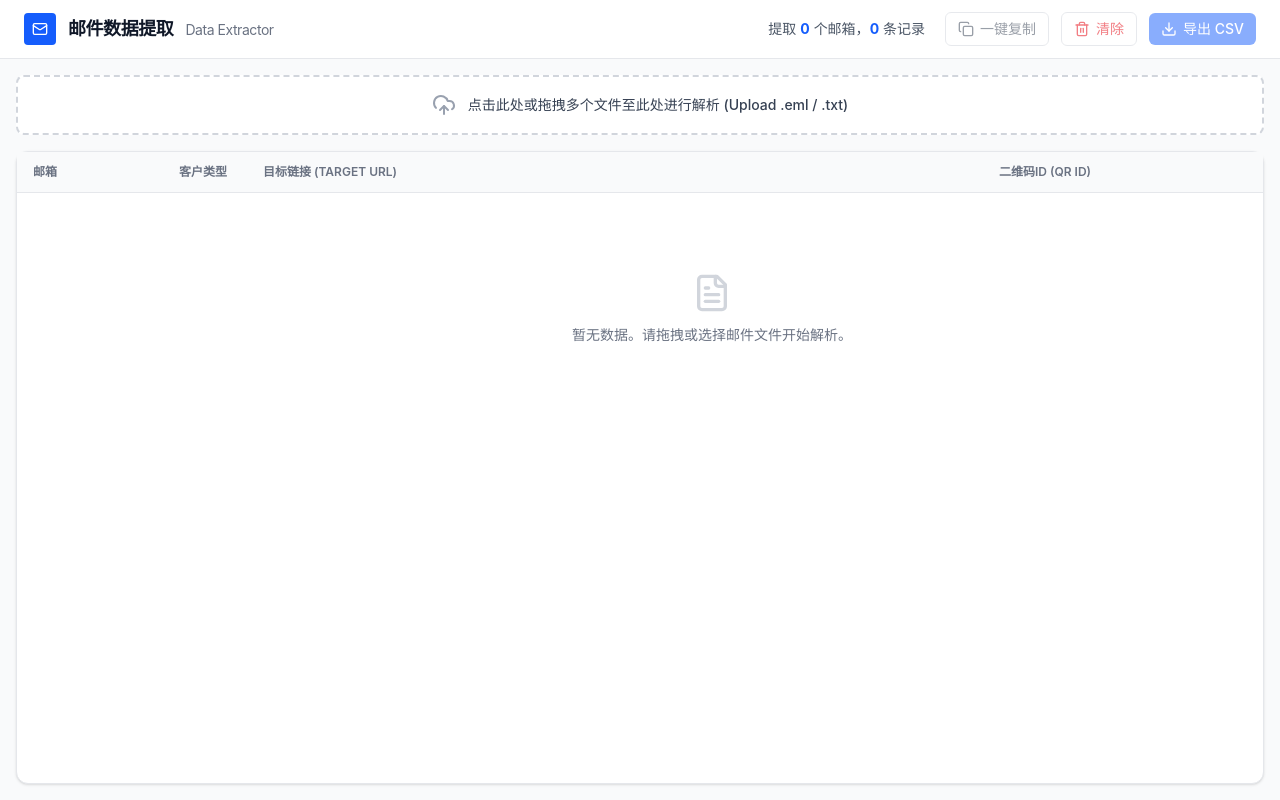
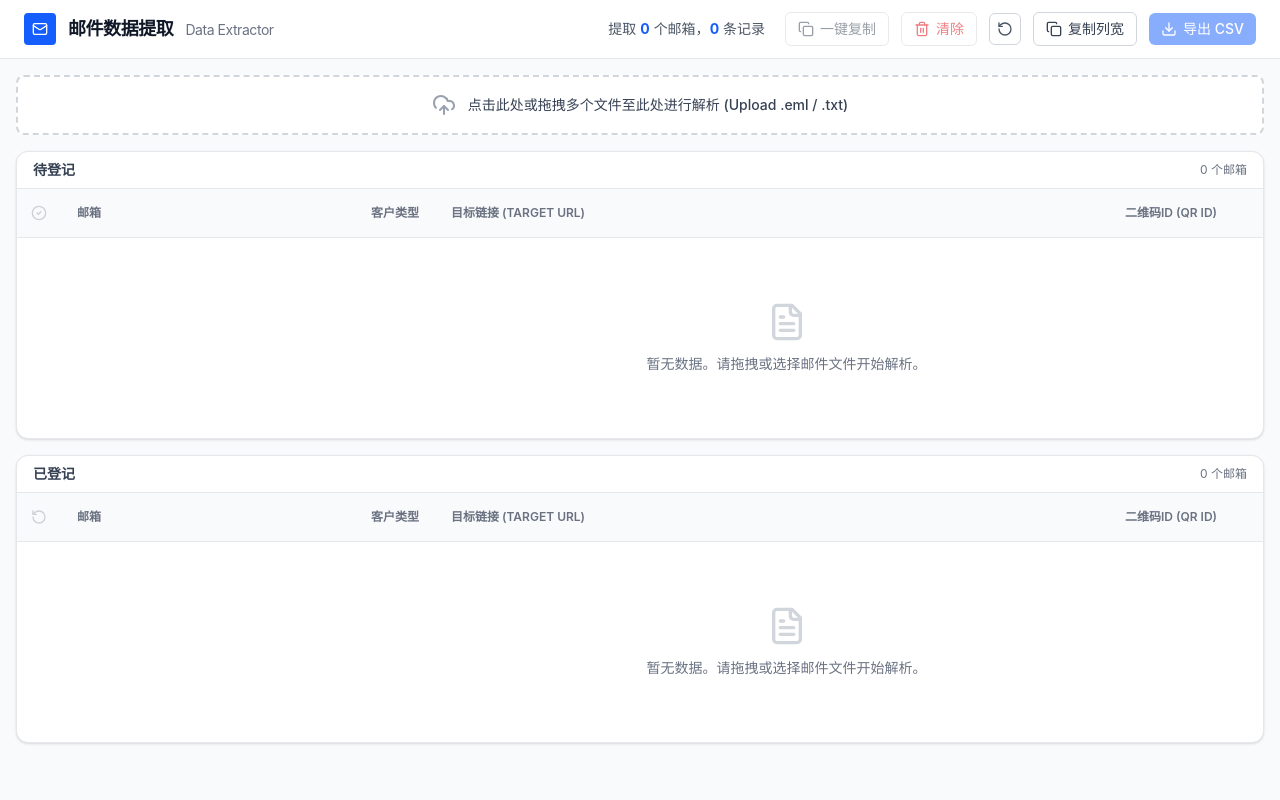
Before and after one commit to HJR2HJR/email-extractor-analyzer, a React (Vite) app: page / in a window 1280 px wide. Built offline with nearby package versions, Linux system fonts and the light colour scheme.

Commit message:
Add registration workflow and fix quoted-printable parsing

```diff
--- a/src/App.tsx
+++ b/src/App.tsx
@@ -1,7 +1,27 @@
 import React, { useCallback, useEffect, useMemo, useState } from 'react';
-import { CheckCircle2, Copy, Download, ExternalLink, FileText, Mail, Trash2, UploadCloud } from 'lucide-react';
+import { CheckCircle2, Copy, Download, ExternalLink, FileText, Mail, RotateCcw, Trash2, UploadCloud } from 'lucide-react';
 import { BindingRecord, EmailGroup } from './types';
 import { parseTextBlocks } from './lib/parser';
+
+type ColumnKey = 'status' | 'email' | 'type' | 'url' | 'qr' | 'date';
+
+const DEFAULT_COLUMN_WIDTHS: Record<ColumnKey, number> = {
+  status: 44,
+  email: 298,
+  type: 76,
+  url: 678,
+  qr: 292,
+  date: 151,
+};
+
+const MIN_COLUMN_WIDTHS: Record<ColumnKey, number> = {
+  status: 40,
+  email: 180,
+  type: 76,
+  url: 520,
+  qr: 260,
+  date: 120,
+};
 
 export default function App() {
   const [rawBindings, setRawBindings] = useState<BindingRecord[]>(() => {
@@ -27,6 +47,35 @@ export default function App() {
   const [copiedCol, setCopiedCol] = useState(false);
   const [copiedEmailCol, setCopiedEmailCol] = useState(false);
   const [copiedAllPairs, setCopiedAllPairs] = useState(false);
+  const [copiedCell, setCopiedCell] = useState<string | null>(null);
+  const [columnWidths, setColumnWidths] = useState<Record<ColumnKey, number>>(() => {
+    try {
+      const saved = localStorage.getItem('usor_column_widths');
+      if (!saved) return DEFAULT_COLUMN_WIDTHS;
+
+      const parsed = JSON.parse(saved);
+      if (!('status' in parsed)) {
+        return {
+          ...DEFAULT_COLUMN_WIDTHS,
+          ...parsed,
+          status: DEFAULT_COLUMN_WIDTHS.status,
+          url: Math.max(MIN_COLUMN_WIDTHS.url, (parsed.url ?? DEFAULT_COLUMN_WIDTHS.url) - DEFAULT_COLUMN_WIDTHS.status),
+        };
+      }
+
+      return { ...DEFAULT_COLUMN_WIDTHS, ...parsed };
+    } catch {
+      return DEFAULT_COLUMN_WIDTHS;
+    }
+  });
+  const [registeredSet, setRegisteredSet] = useState<Set<string>>(() => {
+    try {
+      const saved = localStorage.getItem('usor_registered_accounts');
+      return saved ? new Set(JSON.parse(saved)) : new Set();
+    } catch {
+      return new Set();
+    }
+  });
 
   useEffect(() => {
     try {
@@ -34,6 +83,18 @@ export default function App() {
       localStorage.setItem('usor_welcome_set', JSON.stringify(Array.from(welcomeSet)));
     } catch {}
   }, [rawBindings, welcomeSet]);
+
+  useEffect(() => {
+    try {
+      localStorage.setItem('usor_column_widths', JSON.stringify(columnWidths));
+    } catch {}
+  }, [columnWidths]);
+
+  useEffect(() => {
+    try {
+      localStorage.setItem('usor_registered_accounts', JSON.stringify(Array.from(registeredSet)));
+    } catch {}
+  }, [registeredSet]);
 
   useEffect(() => {
     const handleDocumentDrag = (e: DragEvent) => {
@@ -127,19 +188,115 @@ export default function App() {
     return Array.from(map.values());
   }, [rawBindings, welcomeSet]);
 
+  const tableMinWidth = useMemo(() => Object.values(columnWidths).reduce((sum, width) => sum + width, 0), [columnWidths]);
+  const activeGroups = useMemo(() => groupedData.filter((group) => !registeredSet.has(group.account)), [groupedData, registeredSet]);
+  const registeredGroups = useMemo(() => groupedData.filter((group) => registeredSet.has(group.account)), [groupedData, registeredSet]);
+
+  const startColumnResize = useCallback((column: ColumnKey, e: React.MouseEvent<HTMLButtonElement>) => {
+    e.preventDefault();
+    e.stopPropagation();
+
+    const startX = e.clientX;
+    const startWidth = columnWidths[column];
+    const previousCursor = document.body.style.cursor;
+    const previousUserSelect = document.body.style.userSelect;
+
+    document.body.style.cursor = 'col-resize';
+    document.body.style.userSelect = 'none';
+
+    const handleMouseMove = (event: MouseEvent) => {
+      const nextWidth = Math.max(MIN_COLUMN_WIDTHS[column], startWidth + event.clientX - startX);
+      setColumnWidths((prev) => ({ ...prev, [column]: nextWidth }));
+    };
+
+    const handleMouseUp = () => {
+      document.removeEventListener('mousemove', handleMouseMove);
+      document.removeEventListener('mouseup', handleMouseUp);
+      document.body.style.cursor = previousCursor;
+      document.body.style.userSelect = previousUserSelect;
+    };
+
+    document.addEventListener('mousemove', handleMouseMove);
+    document.addEventListener('mouseup', handleMouseUp);
+  }, [columnWidths]);
+
+  const resetColumnWidths = () => {
+    setColumnWidths(DEFAULT_COLUMN_WIDTHS);
+  };
+
+  const handleCopyColumnWidths = async () => {
+    const value = JSON.stringify(columnWidths);
+    try {
+      await writeClipboard(value);
+      window.alert(`列宽已复制：${value}`);
+    } catch {
+      window.prompt('复制这段列宽设置', value);
+    }
+  };
+
+  const resizeHandle = (column: ColumnKey) => (
+    <button
+      type="button"
+      aria-label="调整列宽"
+      title="拖拽调整列宽"
+      onMouseDown={(event) => startColumnResize(column, event)}
+      className="absolute right-0 top-0 h-full w-2 cursor-col-resize border-r border-transparent hover:border-blue-400 hover:bg-blue-50"
+    />
+  );
+
   const writeClipboard = async (value: string) => {
     await navigator.clipboard.writeText(value);
+  };
+
+  const copyCellValue = async (cellKey: string, value: string) => {
+    await writeClipboard(value);
+    setCopiedCell(cellKey);
+    setTimeout(() => setCopiedCell(null), 1600);
+  };
+
+  const markRegistered = (account: string) => {
+    setRegisteredSet((prev) => {
+      const next = new Set(prev);
+      next.add(account);
+      return next;
+    });
+  };
+
+  const restoreRegistered = (account: string) => {
+    setRegisteredSet((prev) => {
+      const next = new Set(prev);
+      next.delete(account);
+      return next;
+    });
+  };
+
+  const markAllRegistered = () => {
+    setRegisteredSet((prev) => {
+      const next = new Set(prev);
+      activeGroups.forEach((group) => next.add(group.account));
+      return next;
+    });
+  };
+
+  const restoreAllRegistered = () => {
+    setRegisteredSet((prev) => {
+      const next = new Set(prev);
+      registeredGroups.forEach((group) => next.delete(group.account));
+      return next;
+    });
   };
 
   const handleClearData = () => {
     setRawBindings([]);
     setWelcomeSet(new Set());
+    setRegisteredSet(new Set());
     localStorage.removeItem('usor_raw_bindings');
     localStorage.removeItem('usor_welcome_set');
+    localStorage.removeItem('usor_registered_accounts');
   };
 
   const handleCopyGroup = async (group: EmailGroup) => {
-    await writeClipboard(group.account);
+    await copyCellValue(`email:${group.account}`, group.account);
     setCopiedGroup(group.account);
     setTimeout(() => setCopiedGroup(null), 2000);
   };
@@ -192,8 +349,178 @@ export default function App() {
     URL.revokeObjectURL(url);
   };
 
+  const cellCopyButton = (cellKey: string, value: string) => (
+    <button
+      type="button"
+      onClick={() => copyCellValue(cellKey, value)}
+      className="shrink-0 rounded p-1 text-gray-400 opacity-0 transition-colors hover:bg-gray-100 hover:text-gray-700 group-hover/cell:opacity-100"
+      title="复制"
+    >
+      {copiedCell === cellKey ? <CheckCircle2 className="h-4 w-4 text-green-500" /> : <Copy className="h-4 w-4" />}
+    </button>
+  );
+
+  const renderDataTable = (groups: EmailGroup[], mode: 'active' | 'registered') => (
+    <table className="w-full table-fixed border-collapse whitespace-nowrap text-left text-sm" style={{ minWidth: tableMinWidth }}>
+      <colgroup>
+        <col style={{ width: columnWidths.status }} />
+        <col style={{ width: columnWidths.email }} />
+        <col style={{ width: columnWidths.type }} />
+        <col style={{ width: columnWidths.url }} />
+        <col style={{ width: columnWidths.qr }} />
+        <col style={{ width: columnWidths.date }} />
+      </colgroup>
+      <thead className="sticky top-0 z-10 border-b border-gray-200 bg-gray-50">
+        <tr>
+          <th className="relative px-2 py-3 text-xs font-semibold uppercase text-gray-500">
+            <button
+              type="button"
+              onClick={mode === 'active' ? markAllRegistered : restoreAllRegistered}
+              disabled={groups.length === 0}
+              className="mx-auto flex h-6 w-6 items-center justify-center rounded text-gray-500 transition-colors hover:bg-gray-200 hover:text-blue-600 disabled:cursor-not-allowed disabled:opacity-30"
+              title={mode === 'active' ? '一键全部登记' : '一键全部撤回'}
+            >
+              {mode === 'active' ? <CheckCircle2 className="h-4 w-4" /> : <RotateCcw className="h-4 w-4" />}
+            </button>
+            {resizeHandle('status')}
+          </th>
+          <th className="relative px-4 py-3 text-xs font-semibold uppercase text-gray-500">
+            <div className="flex items-center gap-2">
+              邮箱
+              {rawBindings.length > 0 && (
+                <button onClick={handleCopyAllEmails} className="rounded p-1 text-gray-500 transition-colors hover:bg-gray-200" title="复制整列邮箱">
+                  {copiedEmailCol ? <CheckCircle2 className="h-4 w-4 text-green-500" /> : <Copy className="h-4 w-4" />}
+                </button>
+              )}
+            </div>
+            {resizeHandle('email')}
+          </th>
+          <th className="relative px-3 py-3 text-xs font-semibold uppercase text-gray-500">
+            客户类型
+            {resizeHandle('type')}
+          </th>
+          <th className="relative px-4 py-3 text-xs font-semibold uppercase text-gray-500">
+            目标链接 (Target URL)
+            {resizeHandle('url')}
+          </th>
+          <th className="relative px-3 py-3 text-xs font-semibold uppercase text-gray-500">
+            <div className="flex items-center gap-2">
+              二维码ID (QR ID)
+              {rawBindings.length > 0 && (
+                <button onClick={handleCopyAllIds} className="rounded p-1 text-gray-500 transition-colors hover:bg-gray-200" title="复制整列二维码ID">
+                  {copiedCol ? <CheckCircle2 className="h-4 w-4 text-green-500" /> : <Copy className="h-4 w-4" />}
+                </button>
+              )}
+            </div>
+            {resizeHandle('qr')}
+          </th>
+          <th className="relative px-3 py-3 text-xs font-semibold uppercase text-gray-500">
+            邮件发送时间
+            {resizeHandle('date')}
+          </th>
+        </tr>
+      </thead>
+      <tbody>
+        {groups.length === 0 ? (
+          <tr>
+            <td colSpan={6} className="py-16 text-center text-gray-500">
+              <div className="flex flex-col items-center justify-center gap-3">
+                <FileText className="h-10 w-10 text-gray-300" />
+                <p>{groupedData.length === 0 ? '暂无数据。请拖拽或选择邮件文件开始解析。' : mode === 'active' ? '当前没有待登记邮箱。' : '暂无已登记邮箱。'}</p>
+              </div>
+            </td>
+          </tr>
+        ) : (
+          groups.map((group, groupIndex) => (
+            <React.Fragment key={`${mode}-${group.account}-${groupIndex}`}>
+              {group.bindings.map((binding, bindingIndex) => {
+                const isLastInGroup = bindingIndex === group.bindings.length - 1;
+                const isFirstInGroup = bindingIndex === 0;
+                const emailCellKey = `email:${group.account}`;
+                const urlCellKey = `url:${binding.id}`;
+                const qrCellKey = `qr:${binding.id}`;
+                const dateCellKey = `date:${binding.id}`;
+
+                return (
+                  <tr key={`${mode}-${binding.id}`} className="group/row transition-colors hover:bg-gray-50/50">
+                    <td className={`border-r border-gray-100 bg-white px-2 py-3 text-center align-top ${isLastInGroup ? 'border-b border-gray-100' : ''}`}>
+                      {isFirstInGroup && (
+                        mode === 'active' ? (
+                          <input
+                            type="checkbox"
+                            className="h-4 w-4 cursor-pointer rounded border-gray-300 text-blue-600"
+                            title="标记为已登记"
+                            onChange={() => markRegistered(group.account)}
+                          />
+                        ) : (
+                          <button
+                            type="button"
+                            onClick={() => restoreRegistered(group.account)}
+                            className="rounded p-1 text-gray-500 transition-colors hover:bg-gray-100 hover:text-blue-600"
+                            title="撤回到待登记"
+                          >
+                            <RotateCcw className="h-4 w-4" />
+                          </button>
+                        )
+                      )}
+                    </td>
+                    <td className={`border-r border-gray-100 bg-white px-4 py-3 align-top ${isLastInGroup ? 'border-b border-gray-100' : ''}`}>
+                      <div className="group/cell flex min-w-0 items-center gap-2">
+                        <span
+                          className={`min-w-0 flex-1 truncate font-medium ${isFirstInGroup ? 'select-all text-gray-900' : 'select-text text-transparent'}`}
+                          title={isFirstInGroup ? group.account : undefined}
+                        >
+                          {group.account}
+                        </span>
+                        {isFirstInGroup && cellCopyButton(emailCellKey, group.account)}
+                      </div>
+                    </td>
+                    <td className={`border-r border-gray-100 bg-white px-3 py-3 align-top ${isLastInGroup ? 'border-b border-gray-100' : ''}`}>
+                      <span
+                        className={`inline-flex items-center rounded border px-2 py-0.5 text-xs font-bold transition-none ${
+                          isFirstInGroup
+                            ? group.isNewCustomer
+                              ? 'border-green-200 bg-green-100 text-green-800'
+                              : 'border-red-200 bg-red-100 text-red-800'
+                            : 'select-text border-transparent bg-transparent text-transparent'
+                        }`}
+                      >
+                        {group.isNewCustomer ? 'new' : 'old'}
+                      </span>
+                    </td>
+                    <td className="border-b border-gray-100 px-4 py-3 align-top">
+                      <div className="group/cell flex min-w-0 items-center justify-start gap-1 text-xs">
+                        <a href={binding.targetUrl} target="_blank" rel="noreferrer" className="flex min-w-0 flex-1 items-center gap-1 text-blue-600 hover:text-blue-800 hover:underline">
+                          <span className="min-w-0 flex-1 truncate" title={binding.targetUrl}>{binding.targetUrl}</span>
+                          <ExternalLink className="h-3 w-3 shrink-0" />
+                        </a>
+                        {cellCopyButton(urlCellKey, binding.targetUrl)}
+                      </div>
+                    </td>
+                    <td className="border-b border-gray-100 px-3 py-3 align-top">
+                      <div className="group/cell flex min-w-0 items-center gap-1">
+                        <span className="min-w-0 flex-1 truncate font-mono text-xs text-gray-600" title={binding.qrCodeId}>{binding.qrCodeId}</span>
+                        {cellCopyButton(qrCellKey, binding.qrCodeId)}
+                      </div>
+                    </td>
+                    <td className="border-b border-gray-100 px-3 py-3 align-top">
+                      <div className="group/cell flex min-w-0 items-center gap-1">
+                        <span className="min-w-0 flex-1 truncate text-sm text-gray-500" title={binding.date}>{binding.date}</span>
+                        {cellCopyButton(dateCellKey, binding.date)}
+                      </div>
+                    </td>
+                  </tr>
+                );
+              })}
+            </React.Fragment>
+          ))
+        )}
+      </tbody>
+    </table>
+  );
+
   return (
-    <div className="flex h-screen flex-col overflow-hidden bg-gray-50 font-sans text-gray-900">
+    <div className="min-h-screen bg-gray-50 font-sans text-gray-900">
       <header className="flex shrink-0 items-center justify-between border-b border-gray-200 bg-white px-6 py-3">
         <div className="flex items-center gap-3">
           <div className="flex h-8 w-8 items-center justify-center rounded bg-blue-600">
@@ -230,6 +557,23 @@ export default function App() {
           </button>
           <button
             type="button"
+            onClick={resetColumnWidths}
+            className="flex h-8 w-8 items-center justify-center rounded-md border border-gray-300 bg-white text-gray-600 transition-all hover:bg-gray-50"
+            title="重置列宽"
+          >
+            <RotateCcw className="h-4 w-4" />
+          </button>
+          <button
+            type="button"
+            onClick={handleCopyColumnWidths}
+            className="flex items-center gap-1.5 rounded-md border border-gray-300 bg-white px-3 py-1.5 text-sm font-medium text-gray-700 transition-all hover:bg-gray-50"
+            title="复制当前列宽设置"
+          >
+            <Copy className="h-4 w-4" />
+            复制列宽
+          </button>
+          <button
+            type="button"
             onClick={handleExportCSV}
             disabled={rawBindings.length === 0}
             className="flex items-center gap-1.5 rounded-md bg-blue-600 px-3 py-1.5 text-sm font-medium text-white transition-colors hover:bg-blue-700 disabled:opacity-50"
@@ -240,7 +584,7 @@ export default function App() {
         </div>
       </header>
 
-      <main className="flex min-h-0 max-w-full flex-1 flex-col gap-4 overflow-hidden p-4">
+      <main className="flex max-w-full flex-col gap-4 p-4">
         <section
           className={`relative flex shrink-0 items-center justify-center rounded-lg border-2 border-dashed p-4 transition-colors ${
             dragActive ? 'border-blue-500 bg-blue-50' : 'border-gray-300 bg-white hover:bg-gray-50'
@@ -263,113 +607,23 @@ export default function App() {
           </div>
         </section>
 
-        <section className="relative flex min-h-0 flex-1 flex-col rounded-xl border border-gray-200 bg-white shadow-sm">
-          <div className="flex-1 overflow-auto">
-            <table className="w-full min-w-[1390px] table-fixed border-collapse whitespace-nowrap text-left text-sm">
-              <colgroup>
-                <col className="w-[150px]" />
-                <col className="w-[80px]" />
-                <col className="w-[740px]" />
-                <col className="w-[280px]" />
-                <col className="w-[140px]" />
-              </colgroup>
-              <thead className="sticky top-0 z-10 border-b border-gray-200 bg-gray-50">
-                <tr>
-                  <th className="px-4 py-3 text-xs font-semibold uppercase text-gray-500">
-                    <div className="flex items-center gap-2">
-                      邮箱
-                      {rawBindings.length > 0 && (
-                        <button onClick={handleCopyAllEmails} className="rounded p-1 text-gray-500 transition-colors hover:bg-gray-200" title="复制整列邮箱">
-                          {copiedEmailCol ? <CheckCircle2 className="h-4 w-4 text-green-500" /> : <Copy className="h-4 w-4" />}
-                        </button>
-                      )}
-                    </div>
-                  </th>
-                  <th className="px-3 py-3 text-xs font-semibold uppercase text-gray-500">客户类型</th>
-                  <th className="px-4 py-3 text-xs font-semibold uppercase text-gray-500">目标链接 (Target URL)</th>
-                  <th className="px-3 py-3 text-xs font-semibold uppercase text-gray-500">
-                    <div className="flex items-center gap-2">
-                      二维码ID (QR ID)
-                      {rawBindings.length > 0 && (
-                        <button onClick={handleCopyAllIds} className="rounded p-1 text-gray-500 transition-colors hover:bg-gray-200" title="复制整列二维码ID">
-                          {copiedCol ? <CheckCircle2 className="h-4 w-4 text-green-500" /> : <Copy className="h-4 w-4" />}
-                        </button>
-                      )}
-                    </div>
-                  </th>
-                  <th className="px-3 py-3 text-xs font-semibold uppercase text-gray-500">邮件发送时间</th>
-                </tr>
-              </thead>
-              <tbody>
-                {groupedData.length === 0 ? (
-                  <tr>
-                    <td colSpan={5} className="py-20 text-center text-gray-500">
-                      <div className="flex flex-col items-center justify-center gap-3">
-                        <FileText className="h-10 w-10 text-gray-300" />
-                        <p>暂无数据。请拖拽或选择邮件文件开始解析。</p>
-                      </div>
-                    </td>
-                  </tr>
-                ) : (
-                  groupedData.map((group, groupIndex) => (
-                    <React.Fragment key={`${group.account}-${groupIndex}`}>
-                      {group.bindings.map((binding, bindingIndex) => {
-                        const isLastInGroup = bindingIndex === group.bindings.length - 1;
-                        const isFirstInGroup = bindingIndex === 0;
+        <div className="flex flex-col gap-4">
+          <section className="relative rounded-xl border border-gray-200 bg-white shadow-sm">
+            <div className="flex items-center justify-between border-b border-gray-200 px-4 py-2">
+              <h2 className="text-sm font-semibold text-gray-700">待登记</h2>
+              <span className="text-xs text-gray-500">{activeGroups.length} 个邮箱</span>
+            </div>
+            <div className="overflow-x-auto">{renderDataTable(activeGroups, 'active')}</div>
+          </section>
 
-                        return (
-                          <tr key={binding.id} className="group/row transition-colors hover:bg-gray-50/50">
-                            <td className={`border-r border-gray-100 bg-white px-4 py-3 align-top ${isLastInGroup ? 'border-b border-gray-100' : ''}`}>
-                              <div className="flex min-w-0 items-center gap-2">
-                                <span
-                                  className={`min-w-0 flex-1 truncate font-medium ${isFirstInGroup ? 'select-all text-gray-900' : 'select-text text-transparent'}`}
-                                  title={isFirstInGroup ? group.account : undefined}
-                                >
-                                  {group.account}
-                                </span>
-                                {isFirstInGroup && (
-                                  <button
-                                    type="button"
-                                    onClick={() => handleCopyGroup(group)}
-                                    className="rounded p-1 text-gray-400 opacity-0 transition-colors hover:bg-gray-100 hover:text-gray-600 group-hover/row:opacity-100"
-                                    title="复制该邮箱"
-                                  >
-                                    {copiedGroup === group.account ? <CheckCircle2 className="h-4 w-4 text-green-500" /> : <Copy className="h-4 w-4" />}
-                                  </button>
-                                )}
-                              </div>
-                            </td>
-                            <td className={`border-r border-gray-100 bg-white px-3 py-3 align-top ${isLastInGroup ? 'border-b border-gray-100' : ''}`}>
-                              <span
-                                className={`inline-flex items-center rounded border px-2 py-0.5 text-xs font-bold transition-none ${
-                                  isFirstInGroup
-                                    ? group.isNewCustomer
-                                      ? 'border-green-200 bg-green-100 text-green-800'
-                                      : 'border-red-200 bg-red-100 text-red-800'
-                                    : 'select-text border-transparent bg-transparent text-transparent'
-                                }`}
-                              >
-                                {group.isNewCustomer ? 'new' : 'old'}
-                              </span>
-                            </td>
-                            <td className="border-b border-gray-100 px-4 py-3 align-top">
-                              <a href={binding.targetUrl} target="_blank" rel="noreferrer" className="flex min-w-0 items-center justify-start gap-1 text-xs text-blue-600 hover:text-blue-800 hover:underline">
-                                <span className="min-w-0 flex-1 truncate" title={binding.targetUrl}>{binding.targetUrl}</span>
-                                <ExternalLink className="h-3 w-3 shrink-0" />
-                              </a>
-                            </td>
-                            <td className="truncate border-b border-gray-100 px-3 py-3 align-top font-mono text-xs text-gray-600" title={binding.qrCodeId}>{binding.qrCodeId}</td>
-                            <td className="truncate border-b border-gray-100 px-3 py-3 align-top text-sm text-gray-500" title={binding.date}>{binding.date}</td>
-                          </tr>
-                        );
-                      })}
-                    </React.Fragment>
-                  ))
-                )}
-              </tbody>
-            </table>
-          </div>
-        </section>
+          <section className="relative rounded-xl border border-gray-200 bg-white shadow-sm">
+            <div className="flex items-center justify-between border-b border-gray-200 px-4 py-2">
+              <h2 className="text-sm font-semibold text-gray-700">已登记</h2>
+              <span className="text-xs text-gray-500">{registeredGroups.length} 个邮箱</span>
+            </div>
+            <div className="overflow-x-auto">{renderDataTable(registeredGroups, 'registered')}</div>
+          </section>
+        </div>
       </main>
     </div>
   );
```
